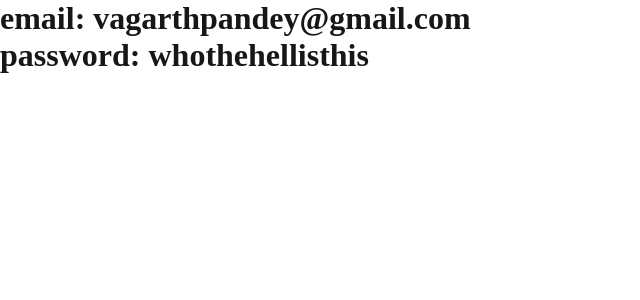
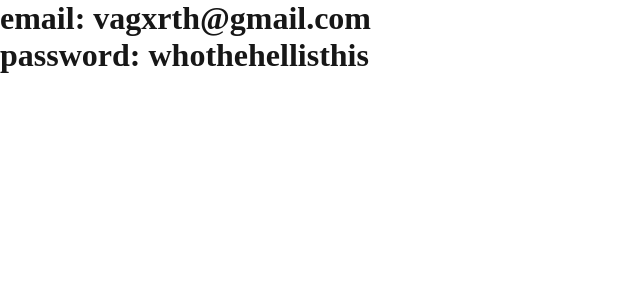
Before and after one commit to vagxrth/devops-cicd, a Next.js app in the folder apps/web/: page / in a window 1280 px wide. Shown: the top 300 px of the page, without its empty margins (0-640 px from the left). Built offline with nearby package versions, Linux system fonts and the light colour scheme.

Commit message:
fix(page): correct hardcoded email in Home component for accuracy

```diff
--- a/apps/web/app/page.tsx
+++ b/apps/web/app/page.tsx
@@ -2,7 +2,7 @@
 
   return (
     <div>
-      <h1>email: vagarthpandey@gmail.com</h1>
+      <h1>email: vagxrth@gmail.com</h1>
       <h1>password: whothehellisthis</h1>
     </div>
   );
```
